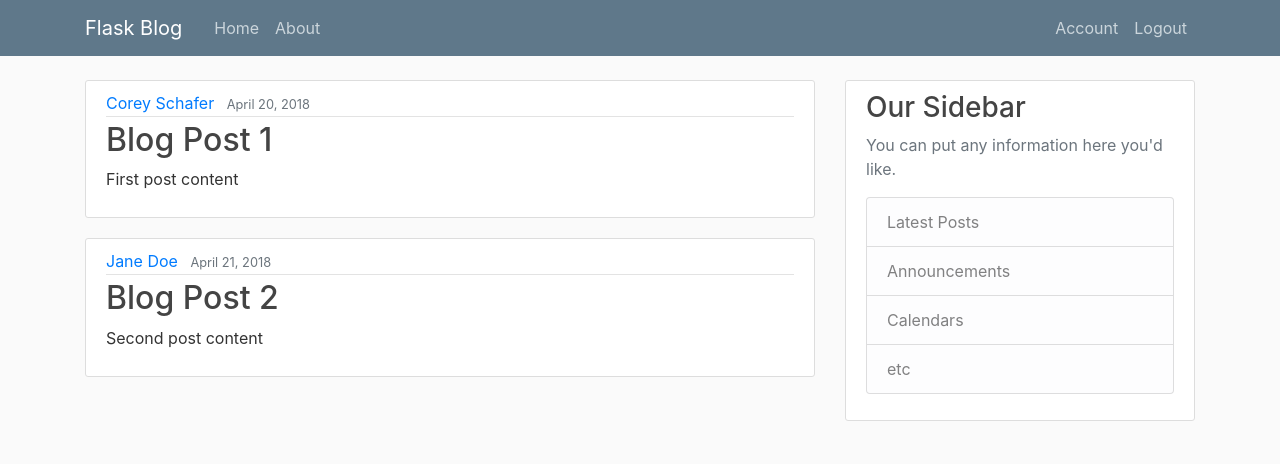
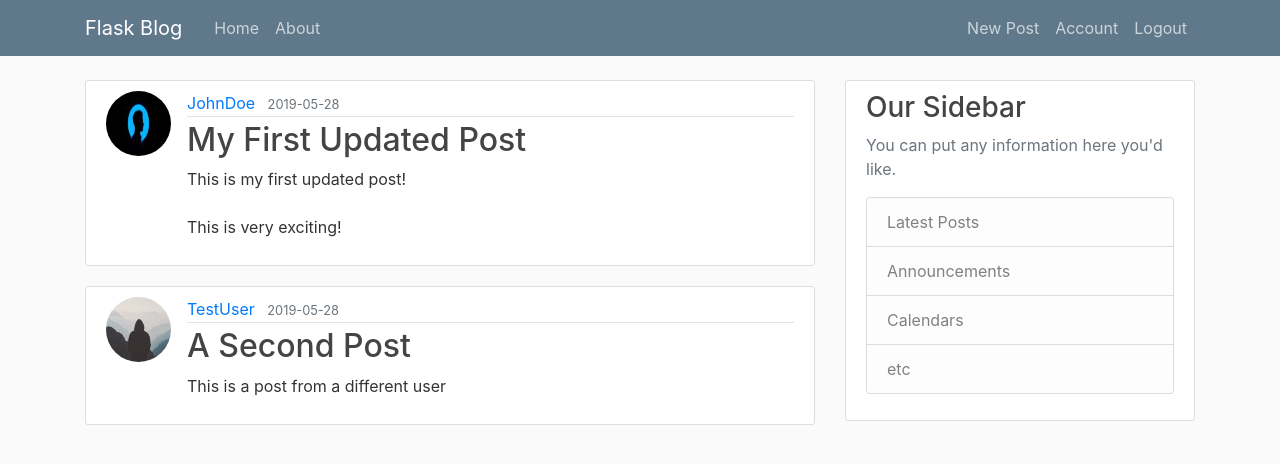
Before and after one commit to hrz123/Flask_Blog, a Flask app: page / in a window 1280 px wide. Shown: the top 464 px of the page. Run offline with Flask 2, Linux system fonts and the light colour scheme; a user stored in the database is signed in; data comes from the database, SQL or seed files in the repository; both versions use the stored data as it was after the commit; some libraries are stand-ins or nearby versions.

Commit message:
update functions that create, update, and delete posts

```diff
--- a/flaskblog/routes.py
+++ b/flaskblog/routes.py
@@ -1,32 +1,17 @@
 import os
 import secrets
 from PIL import Image
-from flask import render_template, url_for, flash, redirect, request
+from flask import render_template, url_for, flash, redirect, request, abort
 from flaskblog import app, db, bcrypt
-from flaskblog.forms import RegistrationForm, LoginForm, UpdateAccountForm
+from flaskblog.forms import RegistrationForm, LoginForm, UpdateAccountForm, PostForm
 from flaskblog.models import User, Post
 from flask_login import login_user, current_user, logout_user, login_required
-
-
-posts = [
-    {
-        'author': 'Corey Schafer',
-        'title': 'Blog Post 1',
-        'content': 'First post content',
-        'date_posted': 'April 20, 2018'
-    },
-    {
-        'author': 'Jane Doe',
-        'title': 'Blog Post 2',
-        'content': 'Second post content',
-        'date_posted': 'April 21, 2018'
-    }
-]
 
 
 @app.route("/")
 @app.route("/home")
 def home():
+    posts = Post.query.all()
     return render_template('home.html', posts=posts)
 
 
@@ -108,3 +93,54 @@ def account():
     image_file = url_for(
         'static', filename='profile_pics/' + current_user.image_file)
     return render_template('account.html', title='Account', image_file=image_file, form=form)
+
+
+@app.route("/post/new", methods=['GET', 'POST'])
+@login_required
+def new_post():
+    form = PostForm()
+    if form.validate_on_submit():
+        post = Post(title=form.title.data,
+                    content=form.content.data, author=current_user)
+        db.session.add(post)
+        db.session.commit()
+        flash('Your post has been created!', 'success')
+        return redirect(url_for('home'))
+    return render_template('create_post.html', title='New Post', form=form, legend='New Post')
+
+
+@app.route("/post/<int:post_id>")
+def post(post_id):
+    post = Post.query.get_or_404(post_id)
+    return render_template("post.html", title=post.title, post=post)
+
+
+@app.route("/post/<int:post_id>/update", methods=['GET', 'POST'])
+@login_required
+def update_post(post_id):
+    post = Post.query.get_or_404(post_id)
+    if post.author != current_user:
+        abort(403)
+    form = PostForm()
+    if form.validate_on_submit():
+        post.title = form.title.data
+        post.content = form.content.data
+        db.session.commit()
+        flash('Your post has been updated!', 'success')
+        return redirect(url_for('post', post_id=post.id))
+    elif request.method == 'GET':
+        form.title.data = post.title
+        form.content.data = post.content
+    return render_template('create_post.html', title='Update Post', form=form, legend='Update Post')
+
+
+@app.route("/post/<int:post_id>/delete", methods=['POST'])
+@login_required
+def delete_post(post_id):
+    post = Post.query.get_or_404(post_id)
+    if post.author != current_user:
+        abort(403)
+    db.session.delete(post)
+    db.session.commit()
+    flash('Your post has been deleted!', 'success')
+    return redirect(url_for('home'))
--- a/flaskblog/templates/home.html
+++ b/flaskblog/templates/home.html
@@ -1,12 +1,20 @@
 {% extends "layout.html" %} {% block content %} {% for post in posts %}
 <article class="media content-section">
+  <img
+    class="rounded-circle article-img"
+    src="{{ url_for('static', filename='profile_pics/' + post.author.image_file) }}"
+  />
   <div class="media-body">
     <div class="article-metadata">
-      <a class="mr-2" href="#">{{ post.author }}</a>
-      <small class="text-muted">{{ post.date_posted }}</small>
+      <a class="mr-2" href="#">{{ post.author.username }}</a>
+      <small class="text-muted">{{
+        post.date_posted.strftime("%Y-%m-%d")
+      }}</small>
     </div>
     <h2>
-      <a class="article-title" href="#">{{ post.title }}</a>
+      <a class="article-title" href="{{ url_for('post', post_id=post.id)}}">{{
+        post.title
+      }}</a>
     </h2>
     <p class="article-content">{{ post.content }}</p>
   </div>
--- a/flaskblog/templates/layout.html
+++ b/flaskblog/templates/layout.html
@@ -52,6 +52,7 @@
             <!-- Navbar Right Side -->
             <div class="navbar-nav">
               {% if current_user.is_authenticated %}
+              <a class="nav-item nav-link" href="{{ url_for('new_post') }}">New Post</a>
               <a class="nav-item nav-link" href="{{ url_for('account') }}">Account</a>
               <a class="nav-item nav-link" href="{{ url_for('logout') }}">Logout</a>
               {% else %}
```
Also changed, not shown: flaskblog/forms.py (+7 -1 lines), flaskblog/templates/create_post.html (added, +40 -0 lines), flaskblog/templates/post.html (added, +69 -0 lines), flaskblog/site.db.
